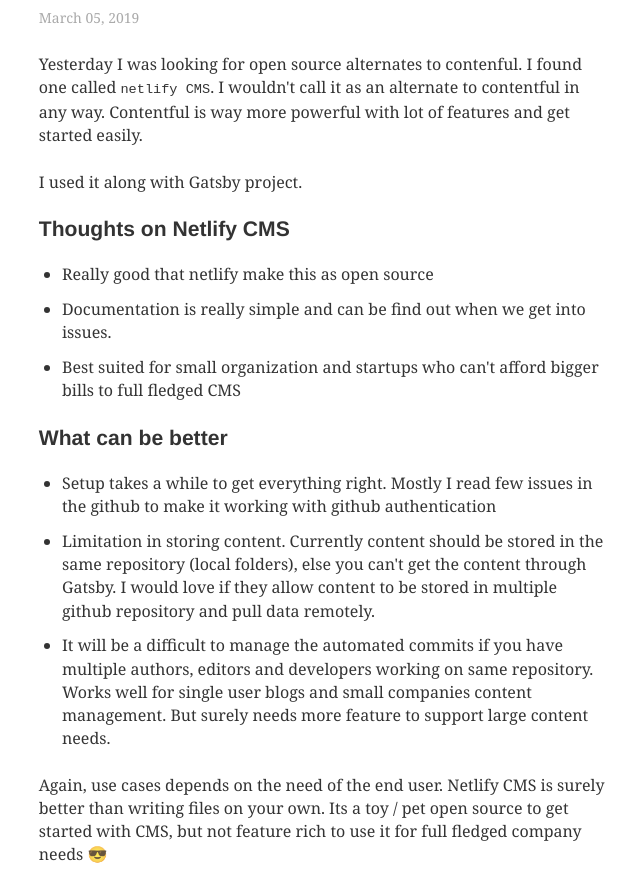
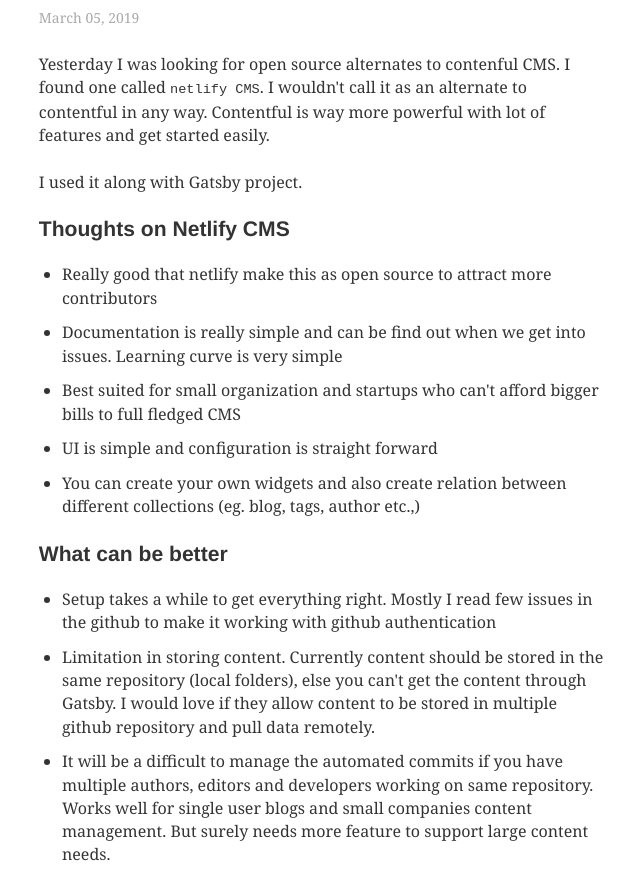
Before and after one commit to Param-Harrison/blog, a Gatsby site: page /tried-out-netlify-cms/ in a window 1280 px wide. Shown: the part 143-1012 px from the top of the page, without its empty margins (317-957 px from the left). Built offline with nearby package versions, Linux system fonts and the light colour scheme; Gatsby itself is replaced by a stand-in of ours; some packages are replaced by stand-ins of ours.

Commit message:
blog-edit: add more tags

```diff
--- a/content/blog/getting-hands-dirty-with-gatsby-contentful-and-netlify/index.md
+++ b/content/blog/getting-hands-dirty-with-gatsby-contentful-and-netlify/index.md
@@ -2,7 +2,7 @@
 title: First hand experience with Gatsby, Contentful and Netlify
 date: '2019-03-02T04:24:53.008Z'
 published: true
-tags: ['Tech Platforms']
+tags: ['Tech Platforms', 'Gatsby', 'Contentful', 'Netlify']
 ---
 
 Last week I tried checking different platform around Gatsby. I am grateful that I did it.
--- a/content/blog/tried-out-netlify-cms/index.md
+++ b/content/blog/tried-out-netlify-cms/index.md
@@ -2,25 +2,28 @@
 title: First hand experience with Netlify CMS
 date: '2019-03-05T14:36:33.109Z'
 published: true
-tags: ['Tech Platforms']
+tags: ['Tech Platforms', 'Netlify CMS']
 ---
 
-Yesterday I was looking for open source alternates to contenful. I found one called `netlify CMS`. I wouldn't call it as an alternate to contentful in any way. Contentful is way more powerful with lot of features and get started easily.
+Yesterday I was looking for open source alternates to contenful CMS. I found one called `netlify CMS`. I wouldn't call it as an alternate to contentful in any way. Contentful is way more powerful with lot of features and get started easily.
 
 I used it along with Gatsby project.
 
 ### Thoughts on Netlify CMS
 
-- Really good that netlify make this as open source
-- Documentation is really simple and can be find out when we get into issues.
+- Really good that netlify make this as open source to attract more contributors
+- Documentation is really simple and can be find out when we get into issues. Learning curve is very simple
 - Best suited for small organization and startups who can't afford bigger bills to full fledged CMS
+- UI is simple and configuration is straight forward
+- You can create your own widgets and also create relation between different collections (eg. blog, tags, author etc.,)
 
 ### What can be better
 
 - Setup takes a while to get everything right. Mostly I read few issues in the github to make it working with github authentication
 - Limitation in storing content. Currently content should be stored in the same repository (local folders), else you can't get the content through Gatsby. I would love if they allow content to be stored in multiple github repository and pull data remotely.
 - It will be a difficult to manage the automated commits if you have multiple authors, editors and developers working on same repository. Works well for single user blogs and small companies content management. But surely needs more feature to support large content needs.
+- Need more contributors and features to compete with other CMS. Else user base will be limited to only developers not actual business.
 
-Again, use cases depends on the need of the end user. Netlify CMS is surely better than writing files on your own. Its a toy / pet open source to get started with CMS, but not feature rich to use it for full fledged company needs 😎
+Again, use cases depends on the need of the end user. Netlify CMS is surely better than writing files on your own. Its a small project to get started with your own CMS for content management, but not feature rich to use it for full fledged company needs 😎
 
 > Note: I have written this based on what I have tried with Netlify CMS, I might not have the need to test all the features. I only test what I need for my application's feature. Every tool has its own purpose and audience. Choose it wisely based on your need.
```
